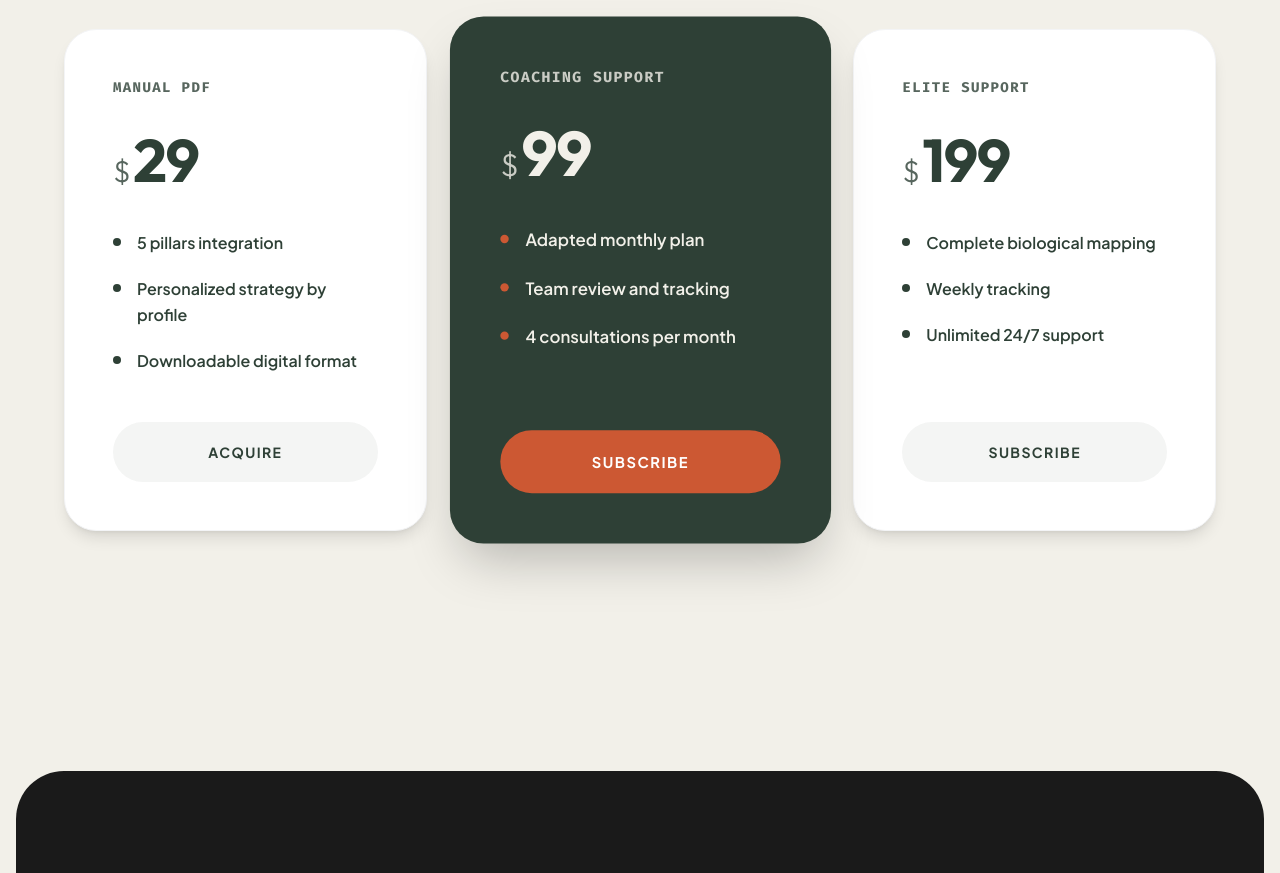
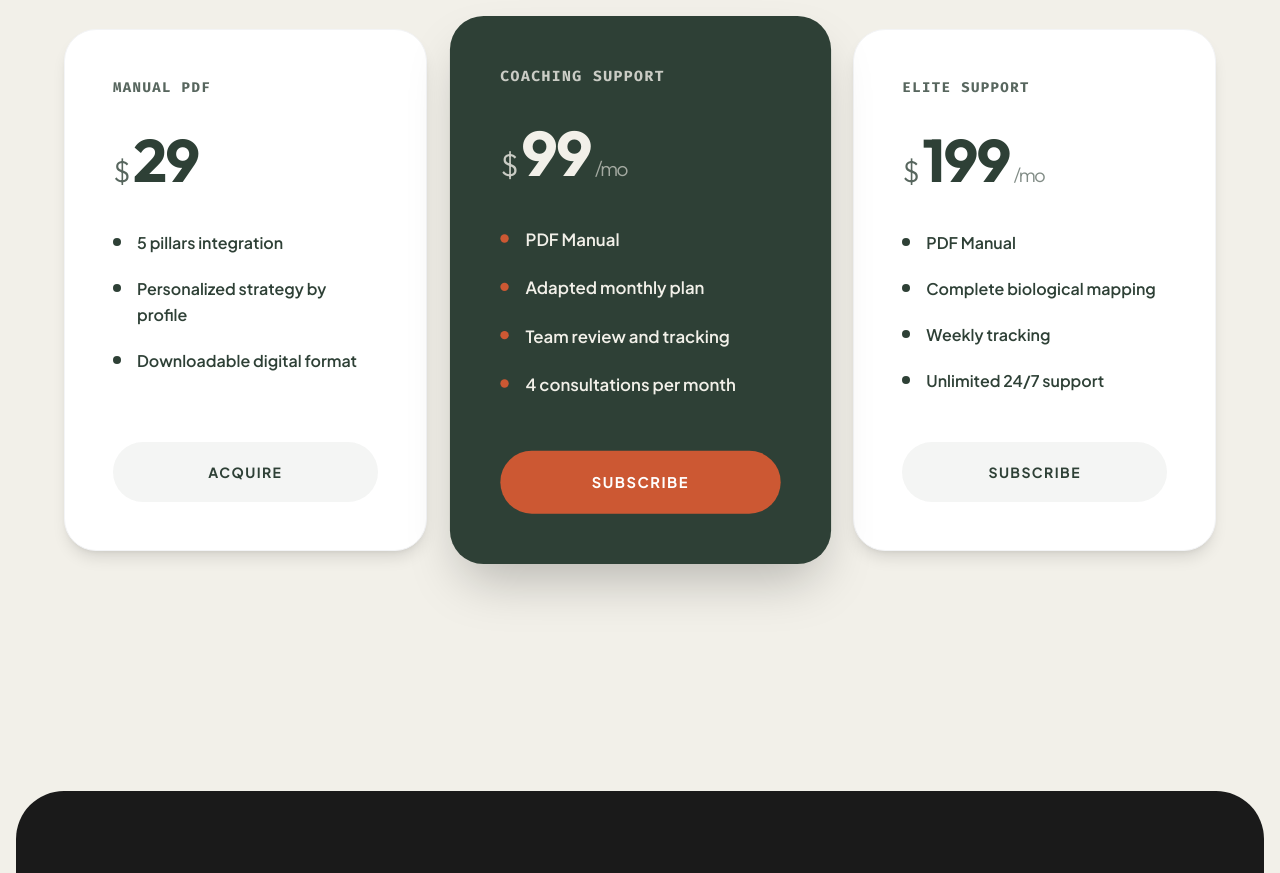
Before and after one commit to stretchlifetime/nexus-landing, a React (Vite) app: page / in a window 1280 px wide. Shown: the part 5860-6733 px from the top of the page. Built offline with nearby package versions, Linux system fonts and the light colour scheme.

Commit message:
Add files via upload

```diff
--- a/src/components/Pricing.jsx
+++ b/src/components/Pricing.jsx
@@ -7,8 +7,8 @@ export default function Pricing({ onOpenQuiz }) {
 
   const plans = [
     { name: 'Manual PDF', price: NEXUS_PRICING.book, features: [t('Integración 5 pilares', '5 pillars integration'), t('Estrategia personalizada según perfil', 'Personalized strategy by profile'), t('Formato digital descargable', 'Downloadable digital format')], highlighted: false, intent: 'book', cta: t('Adquirir', 'Acquire') },
-    { name: 'Coaching Support', price: NEXUS_PRICING.coaching, features: [t('Plan adaptado mensual', 'Adapted monthly plan'), t('Revisión y seguimiento por equipo', 'Team review and tracking'), t('4 consultas por mes', '4 consultations per month')], highlighted: true, intent: 'coaching', cta: t('Suscribirse', 'Subscribe') },
-    { name: 'Elite Support', price: NEXUS_PRICING.elite, features: [t('Mapeo biológico completo', 'Complete biological mapping'), t('Seguimiento semanal', 'Weekly tracking'), t('Asesoramiento 24/7 Ilimitado', 'Unlimited 24/7 support')], highlighted: false, intent: 'elite', cta: t('Suscribirse', 'Subscribe') },
+    { name: 'Coaching Support', price: NEXUS_PRICING.coaching, features: [t('Manual en PDF', 'PDF Manual'), t('Plan adaptado mensual', 'Adapted monthly plan'), t('Revisión y seguimiento por equipo', 'Team review and tracking'), t('4 consultas por mes', '4 consultations per month')], highlighted: true, intent: 'coaching', cta: t('Suscribirse', 'Subscribe') },
+    { name: 'Elite Support', price: NEXUS_PRICING.elite, features: [t('Manual en PDF', 'PDF Manual'), t('Mapeo biológico completo', 'Complete biological mapping'), t('Seguimiento semanal', 'Weekly tracking'), t('Asesoramiento 24/7 Ilimitado', 'Unlimited 24/7 support')], highlighted: false, intent: 'elite', cta: t('Suscribirse', 'Subscribe') },
   ];
   return (
     <section id="pricing" className="py-32 md:py-48 px-4 md:px-8 bg-base relative z-30">
@@ -24,9 +24,12 @@ export default function Pricing({ onOpenQuiz }) {
             <div key={i} className={`p-10 md:p-12 rounded-[2rem] flex flex-col justify-between transition-all duration-500 hover:-translate-y-2 group ${plan.highlighted ? 'bg-primary text-base shadow-2xl scale-100 md:scale-105 z-10' : 'bg-white border border-gray-100 text-primary shadow-lg'}`}>
               <div>
                 <h3 className="font-telemetry text-sm font-bold uppercase tracking-widest mb-8 opacity-80">{plan.name}</h3>
-                <div className="font-outfit text-5xl md:text-6xl font-bold mb-10 tracking-tight">
+                <div className="font-outfit text-5xl md:text-6xl font-bold mb-10 tracking-tight flex items-baseline">
                   {plan.price !== 'A Medida' && <span className="text-3xl mr-1 font-light opacity-80">$</span>}
                   {plan.price}
+                  {(plan.intent === 'coaching' || plan.intent === 'elite') && (
+                    <span className="text-xl font-light opacity-60 ml-1">/{t('mes', 'mo')}</span>
+                  )}
                 </div>
                 <ul className="mb-12 space-y-5 font-sans text-[1rem]">
                   {plan.features.map((feat, j) => (
--- a/src/components/QuizModal.jsx
+++ b/src/components/QuizModal.jsx
@@ -114,7 +114,7 @@ export default function QuizModal({ isOpen, onClose, intent }) {
                      {intent === 'coaching' && (
                         <div className="bg-base p-8 rounded-2xl border border-gray-200">
                            <h4 className="font-bold text-2xl mb-4">NEXUS Coaching Support</h4>
-                           <p className="text-sm opacity-80 mb-4">{t("Plan", "Plan")} {result.id} {t("+ Ajustes + 4 Consultas/mes", "+ Adjustments + 4 Consultations/mo")}</p>
+                           <p className="text-sm opacity-80 mb-4">{t("Manual PDF + Plan", "PDF Manual + Plan")} {result.id} {t("+ Ajustes + 4 Consultas/mes", "+ Adjustments + 4 Consultations/mo")}</p>
                            <div className="text-4xl font-outfit font-bold mb-6"><span className="text-xl mr-1">$</span>{NEXUS_PRICING.coaching}<span className="text-xl">/{t("mes", "mo")}</span></div>
                            <button onClick={() => proceedToCheckout({ type: 'coaching', price: NEXUS_PRICING.coaching })} className="w-full bg-primary text-white py-4 rounded-full font-bold hover:bg-dark transition-colors">
                               {t("Suscribirse Mensualmente", "Subscribe Monthly")}
@@ -125,7 +125,7 @@ export default function QuizModal({ isOpen, onClose, intent }) {
                      {intent === 'elite' && (
                         <div className="bg-dark text-white p-8 rounded-2xl border border-gray-800 shadow-xl">
                            <h4 className="font-bold text-2xl mb-4 text-accent">NEXUS Elite Support</h4>
-                           <p className="text-sm opacity-80 mb-4">{t("Plan", "Plan")} {result.id} {t("+ Adaptación Continua + Consultas Ilimitadas", "+ Cont. Adaptation + Unlimited Consultations")}</p>
+                           <p className="text-sm opacity-80 mb-4">{t("Manual PDF + Plan", "PDF Manual + Plan")} {result.id} {t("+ Adaptación Continua + Consultas Ilimitadas", "+ Cont. Adaptation + Unlimited Consultations")}</p>
                            <div className="text-4xl font-outfit font-bold mb-6"><span className="text-xl mr-1">$</span>{NEXUS_PRICING.elite}<span className="text-xl">/{t("mes", "mo")}</span></div>
                            <button onClick={() => proceedToCheckout({ type: 'elite', price: NEXUS_PRICING.elite })} className="w-full bg-accent text-white py-4 rounded-full font-bold hover:bg-[#A34324] transition-colors">
                               {t("Suscribirse (Priority)", "Subscribe (Priority)")}
```
